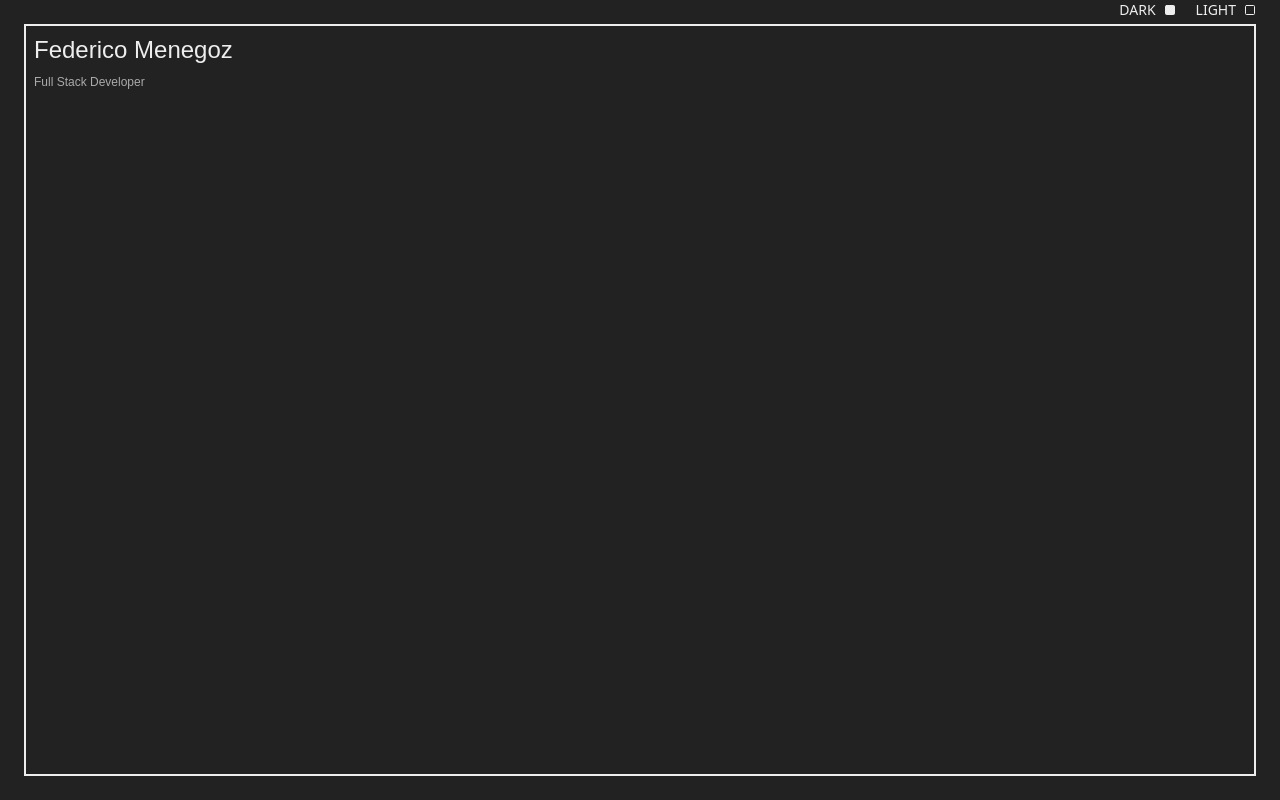
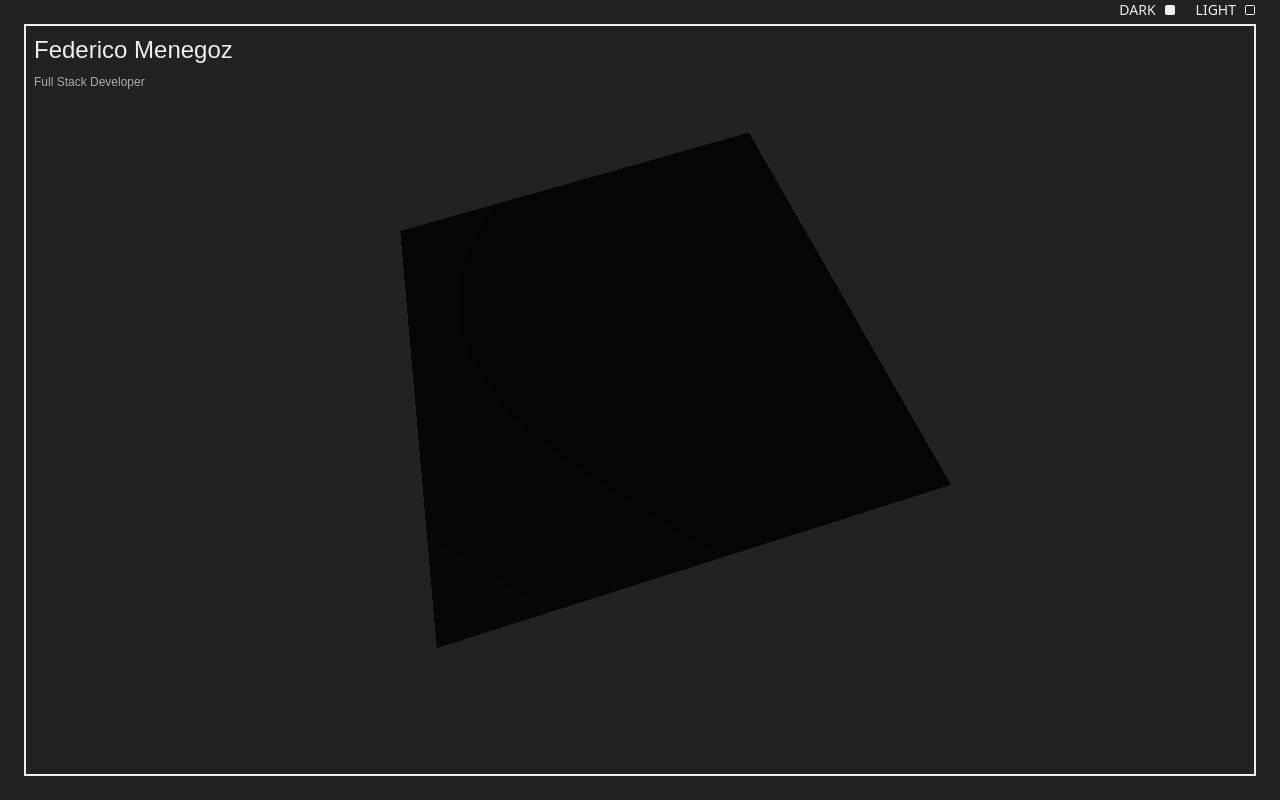
Before and after one commit to FedericoMenegoz/info, a website built with Vite: page index.html in a window 1280 px wide. Built offline with nearby package versions, Linux system fonts and the light colour scheme; files whose address does not match are found by name; a web font is replaced by a local one.

Commit message:
Added three js

```diff
--- a/index.html
+++ b/index.html
@@ -7,8 +7,11 @@
     <title>Federico Menegoz</title>
     <link rel="stylesheet" href="./style/output.css" />
   </head>
-  <body class="dark overflow-hidden ">
+  <body class="dark overflow-hidden">
     <div>
+      <div id="cube-container" class="fixed top-0 right-0 w-full h-dvh z-0">
+        <script type="module" src="./main.js"></script>
+      </div>
       <!-- Fixed light/dark mode  -->
       <div class="fixed flex justify-end gap-5 w-full pr-6 text-text-primary">
         <div
@@ -46,7 +49,6 @@
               stroke-width="2"
               stroke-linecap="round"
               stroke-linejoin="round"
-
             >
               <rect width="18" height="18" x="3" y="3" rx="2"></rect>
             </svg>
@@ -56,7 +58,7 @@
       <!-- Content -->
       <div class="w-full h-dvh bg-background p-6">
         <div
-          class="w-full h-full border-2 border-border bg-background text-2xl flex flex-col items-start gap-2 p-2"
+          class="z-50 w-full h-full border-2 border-border bg-background text-2xl flex flex-col items-start gap-2 p-2"
         >
           <h1 class="text-text-primary text-2xl text-tomorrow">
             Federico Menegoz
@@ -69,19 +71,18 @@
     </div>
   </body>
   <script>
+    function toogleLightMode(button, mode) {
+      const selectedIcon = button.querySelector("svg");
+      const oldMode = mode === "light" ? "dark" : "light";
+      const otherIcon = document.querySelector(`#${oldMode}-button > svg`);
 
-    function toogleLightMode(button, mode) {
-      const selectedIcon = button.querySelector('svg')
-      const oldMode = mode === 'light' ? 'dark' : 'light'
-      const otherIcon = document.querySelector(`#${oldMode}-button > svg`)
+      selectedIcon.classList.remove("icon-not-selected");
+      selectedIcon.classList.add("icon-selected");
+      otherIcon.classList.remove("icon-selected");
+      otherIcon.classList.add("icon-not-selected");
 
-      selectedIcon.classList.remove('icon-not-selected')
-      selectedIcon.classList.add('icon-selected')
-      otherIcon.classList.remove('icon-selected')
-      otherIcon.classList.add('icon-not-selected')
-
-      document.body.classList.add(mode)
-      document.body.classList.remove(oldMode)
+      document.body.classList.add(mode);
+      document.body.classList.remove(oldMode);
     }
   </script>
 </html>
--- /dev/null
+++ b/main.js
@@ -0,0 +1,75 @@
+import * as THREE from 'three'
+import { RGBELoader } from 'three/addons/loaders/RGBELoader.js'
+
+const container = document.getElementById('cube-container')
+
+const scene = new THREE.Scene()
+scene.background = null
+
+const ambientLight = new THREE.AmbientLight(0xffffff, 0.2); // Lower the intensity to soften light
+scene.add(ambientLight);
+
+const directionalLight = new THREE.DirectionalLight(0xffffff, 0.5); // Reduce intensity
+directionalLight.position.set(5, 5, 5).normalize();
+scene.add(directionalLight);
+
+const camera = new THREE.PerspectiveCamera( 100, container.clientWidth / container.clientHeight )
+camera.position.set(1, 1, 100)
+camera.lookAt( scene.position )
+
+const renderer = new THREE.WebGLRenderer()
+renderer.setSize( container.clientWidth, container.clientHeight )
+renderer.setClearColor(0x000000, 0)
+console.log("width: ",  container.clientWidth, "\nheight: ", container.clientHeight)
+renderer.setAnimationLoop( animate )
+
+renderer.domElement.style.position = 'absolute';
+renderer.domElement.style.top = '0';
+renderer.domElement.style.left = '0';
+renderer.domElement.style.zIndex = '10'; // Ensure it’s between background and content
+container.appendChild( renderer.domElement )
+
+// Load HDR Environment Map
+const rgbeLoader = new RGBELoader()
+rgbeLoader.load('./assets/cannon_1k.hdr', function (texture) {
+  texture.mapping = THREE.EquirectangularReflectionMapping; // Important for reflections
+  scene.environment = texture; // Use as environment for reflections
+})
+
+const geometry = new THREE.BoxGeometry( 80, 80, 80)
+const material = new THREE.MeshStandardMaterial( {
+    color: 0x111111,
+
+    roughness: 0.9,
+    metalness: 0.7,
+
+    // roughnessMap: roughnessMap,
+    // metalnessMap: metalnessMap,
+
+    // envMap: envMap, // important -- especially for metals!
+    envMapIntensity: 0.2
+} )
+const cube = new THREE.Mesh( geometry, material )
+scene.add( cube )
+let index = 0
+
+function animate() {
+
+	cube.rotation.z += 0.0005
+	cube.rotation.y += 0.0001
+	cube.rotation.x += 0.001
+    cube.material.metalness = Math.sin(index)
+    //cube.material.roughness = Math.sin(Math.tan(index))
+    index += 0.01
+
+    camera.rotateOnAxis(new THREE.Vector3(0,0,1), 0.01)
+
+	renderer.render( scene, camera )
+
+}
+
+window.addEventListener('resize', () => {
+    renderer.setSize(container.clientWidth, container.clientHeight)
+    camera.aspect = container.clientWidth / container.clientHeight
+    camera.updateProjectionMatrix()
+  });
```
Also changed, not shown: style/output.css, 3 other files.
